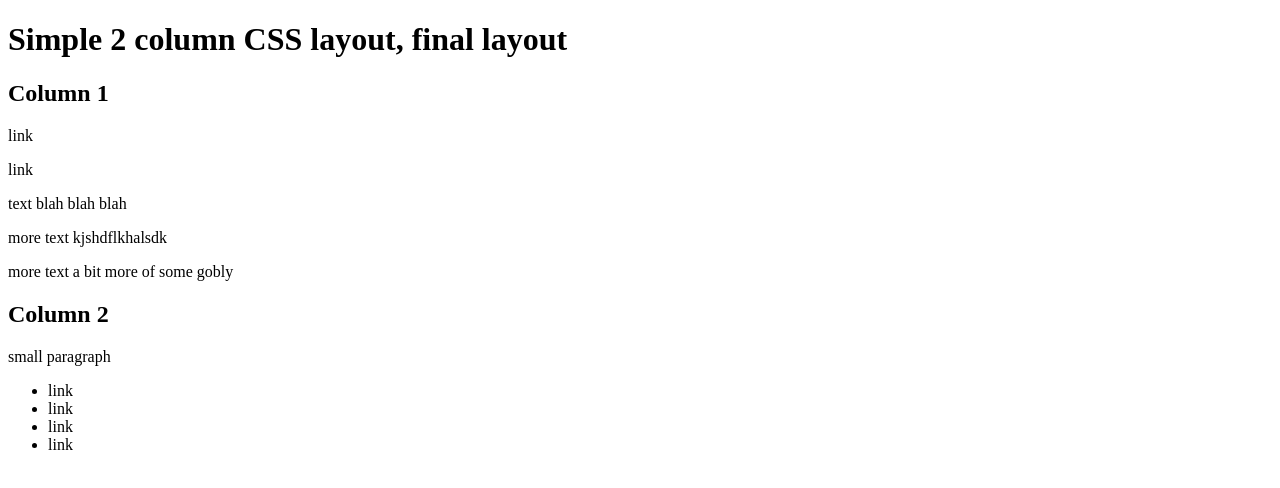
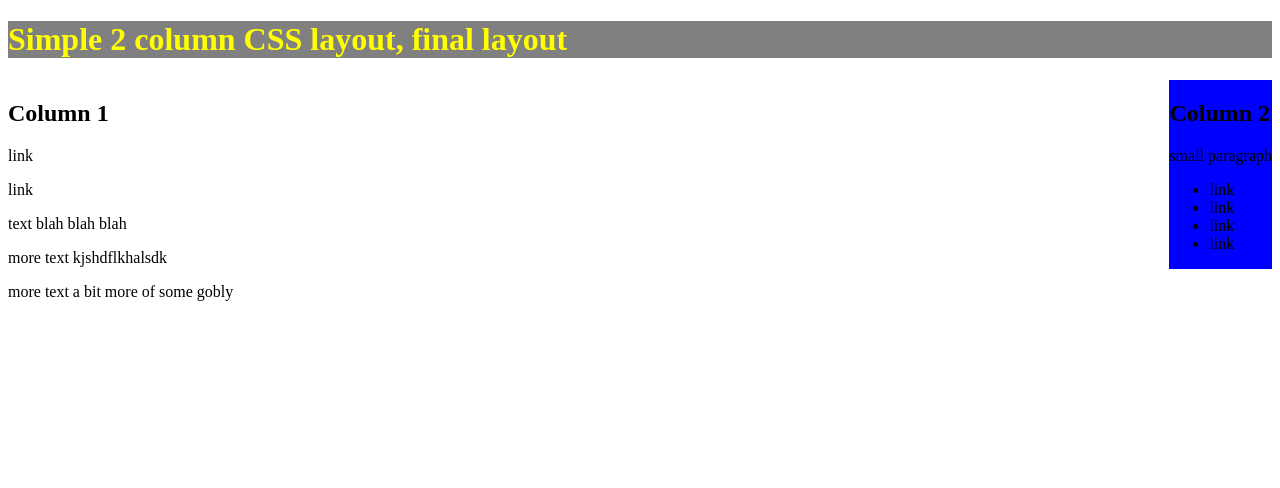
Before and after one commit to cehoughton/layoutest, a plain HTML site: page index.html in a window 1280 px wide. Drawn offline with Linux system fonts and the light colour scheme.

Commit message:
add class styles

```diff
--- a/css/styles.css
+++ b/css/styles.css
@@ -0,0 +1,21 @@
+.column {
+	color: yellow;
+}
+
+h1 {color:blue;
+}
+
+p.important {color: orange;}
+
+.sidebar {
+	background-color: gray;
+}
+
+.bill {
+	float: right;
+	background-color: blue;
+}
+
+.frank {
+	float: left;
+}
--- a/index.html
+++ b/index.html
@@ -6,7 +6,12 @@
    <title>layout</title>
   </head>
   <body>
-  	<h1>Simple 2 column CSS layout, final layout</h1>
+    <div class="sidebar">
+  	<h1 class="column">Simple 2 column CSS layout, final layout</h1>
+
+     </div>
+
+     <div class="frank">
 
   	<h2>Column 1</h2>
 
@@ -19,6 +24,10 @@
 
   	<p>more text a bit more of some gobly</p>
 
+      </div>
+
+    <div class="bill">
+
   	<h2>Column 2</h2>
 
   	<p> small paragraph</p>
@@ -30,6 +39,7 @@
         <li>link</li>
         <li>link</li>
 
+    </div>
 
 
 
```
